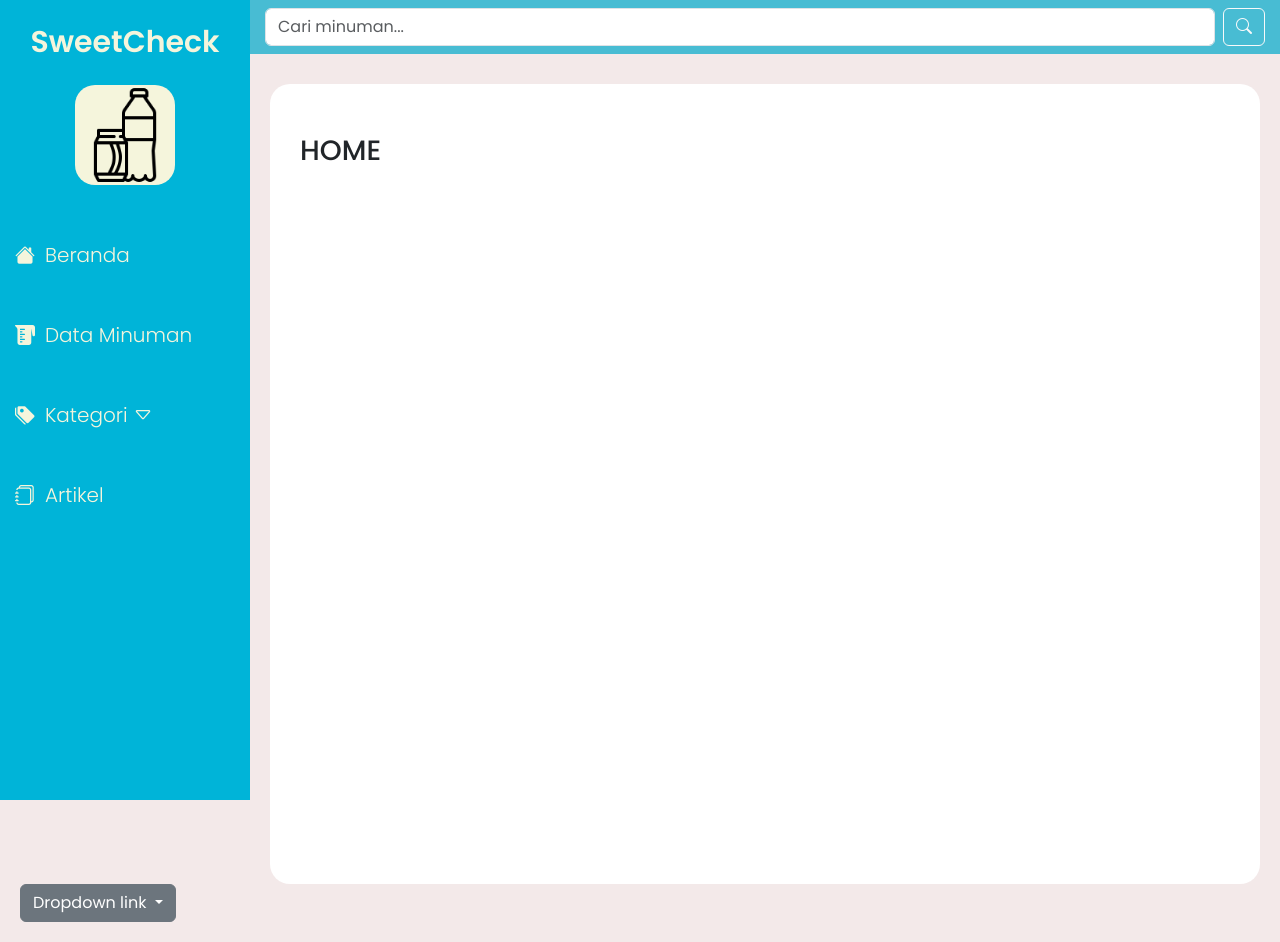
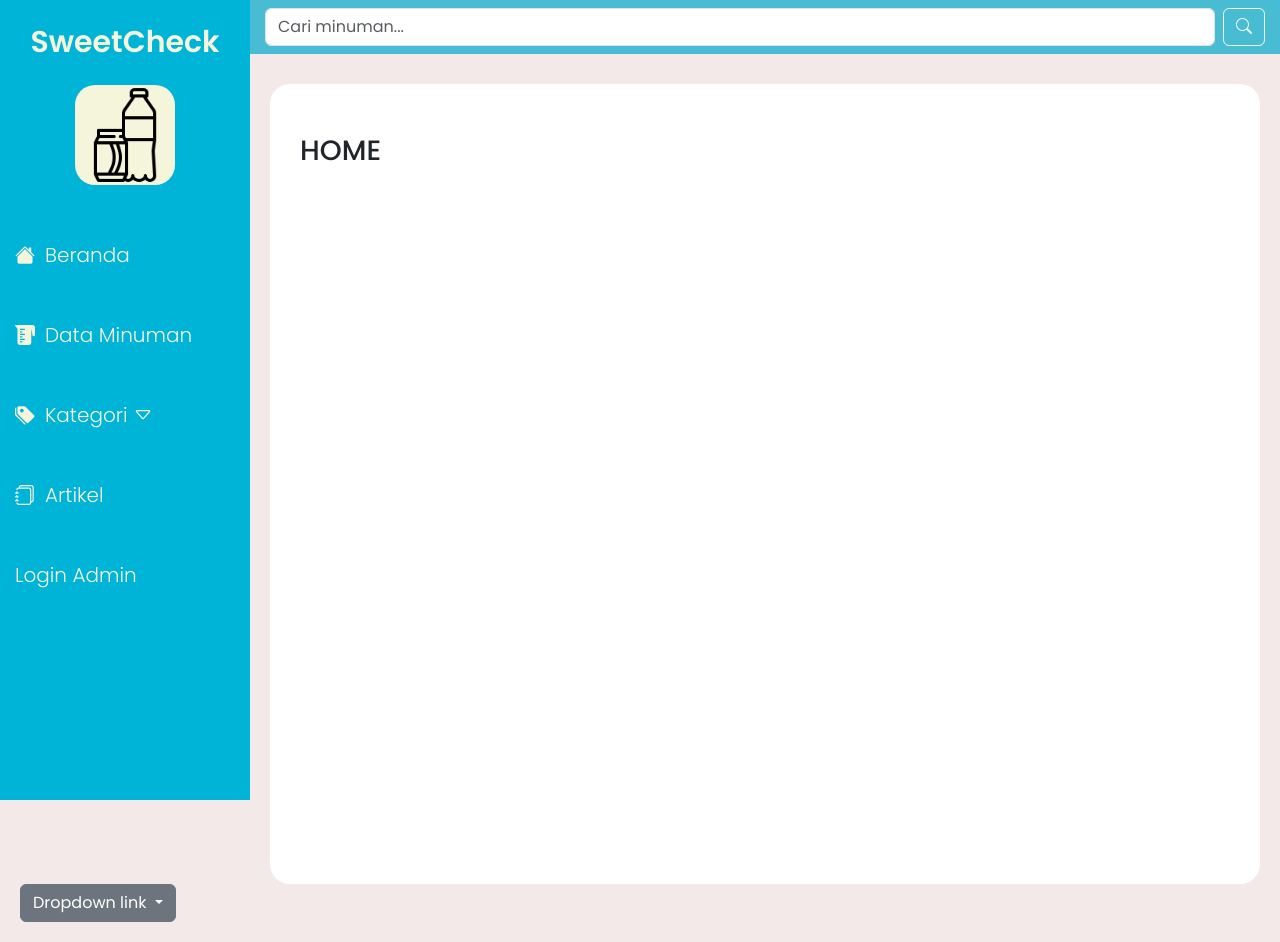
Before and after one commit to wdharmawan/skrispi, a PHP site: page / in a window 1280 px wide. Run offline with PHP 8.4, Linux system fonts and the light colour scheme.

Commit message:
menambahkan link login dan logout admin di sidebar

```diff
--- a/index.php
+++ b/index.php
@@ -55,10 +55,19 @@ session_start();
         <a class="nav-link" href="index.php?halaman=data_minuman&kategori=jus">
           <span class="text-dropdown">Jus</span>
         </a>
+        <a class="nav-link" href="index.php?halaman=data_minuman&kategori=bubuk">
+          <span class="text-dropdown">Bubuk</span>
+        </a>
       </div>
       <!-- akhir isi dropdown -->
 
       <a class="nav-link" href="index.php?halaman=artikel"><i class="bi bi-journals"></i> Artikel</a>
+
+      <?php if (isset($_SESSION['admin']) && $_SESSION['admin'] === true): ?>
+        <a class="nav-link" href="./admin/logout.php">Logout Admin</a>
+      <?php else: ?>
+        <a class="nav-link" href="./admin/login.php">Login Admin</a>
+      <?php endif; ?>
 
     </nav>
   </div>
@@ -67,10 +76,10 @@ session_start();
   <nav class="navbar py-2">
     <div class="container-fluid">
       <form class="search-form w-100" role="search" action="index.php" method="GET">
-         <!-- Menentukan halaman tujuan adalah data_minuman -->
+        <!-- Menentukan halaman tujuan adalah data_minuman -->
         <input type="hidden" name="halaman" value="data_minuman">
 
-         <!-- Input pencarian -->
+        <!-- Input pencarian -->
         <input class="form-control" type="search" name="search" placeholder="Cari minuman..." aria-label="Search">
 
         <!-- Tombol submit -->
```
